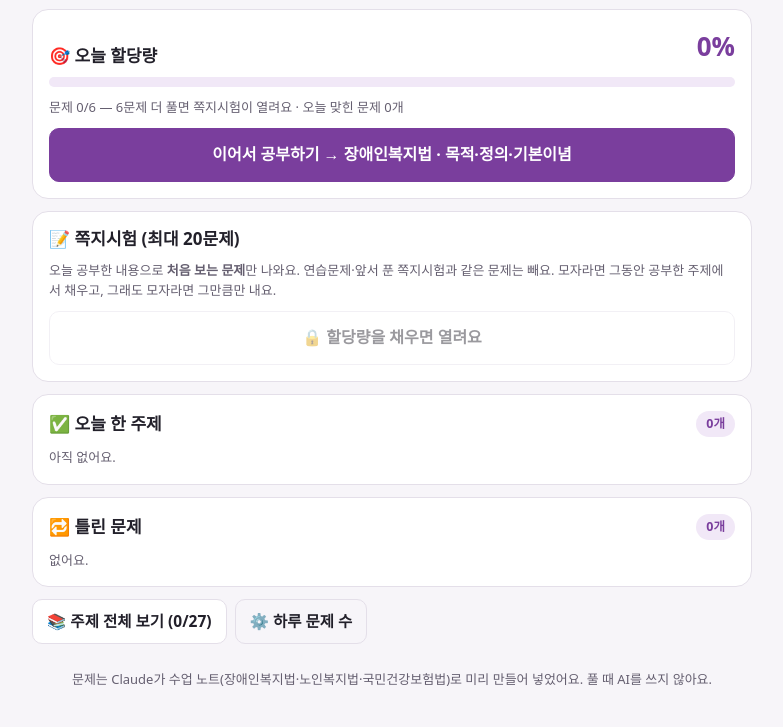
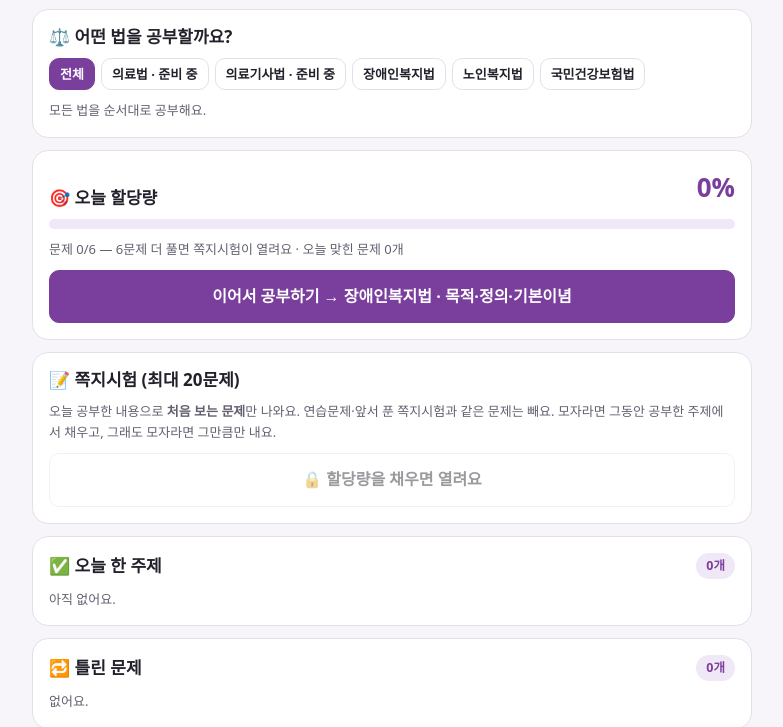
Before and after one commit to jsh020605/jsh020605.github.io, a plain HTML site: page law/index.html in a window 1280 px wide. Shown: the part 92-819 px from the top of the page, without its empty margins (248-1031 px from the left). Drawn offline with Linux system fonts and the light colour scheme.

Commit message:
Add files via upload

```diff
--- a/law/index.html
+++ b/law/index.html
@@ -24,6 +24,7 @@ button{font:inherit;color:inherit;cursor:pointer}
 .appnav span[aria-current]{background:var(--acc);border-color:var(--acc);color:var(--card);font-weight:600}
 .top{display:flex;align-items:center;gap:10px;flex-wrap:wrap;justify-content:space-between}
 .chip{font-size:12.5px;font-weight:600;padding:3px 10px;border-radius:99px;background:var(--acc-soft);color:var(--acc);white-space:nowrap}
+.lawpick{display:flex;flex-wrap:wrap;gap:6px}
 .chip.red{background:var(--bad);color:#fff}
 .sheet{background:var(--card);border:1px solid var(--line);border-radius:16px;padding:16px;display:flex;flex-direction:column;gap:10px}
 .row{display:flex;gap:8px;align-items:center;flex-wrap:wrap}
@@ -77,6 +78,10 @@ const lsSet = (k, v) => { try { localStorage.setItem(k, JSON.stringify(v)); } ca
 const LAW_EXAM = "2026-11-30", QUIZ_N = 20;
 const TOPICS = (window.LAW && window.LAW.topics) || [], TB = Object.fromEntries(TOPICS.map(t => [t.id, t]));
 const LAWS = [...new Set(TOPICS.map(t => t.law))];
+const LAW_MENU = ["의료법", "의료기사법", "장애인복지법", "노인복지법", "국민건강보험법"];   // 고를 수 있는 법 (문제가 없으면 "준비 중")
+const curLaw = () => (S.settings && S.settings.law) || "전체";
+const inLaw = t => curLaw() === "전체" || t.law === curLaw();
+const POOL = () => TOPICS.filter(inLaw);
 
 /* ---- 기록: 이 기기(localStorage) + 로그인돼 있으면 계정(users/{uid}/law/state) ---- */
 let S = Object.assign({ days: {}, topics: {}, wrong: [], seen: {}, settings: { quota: 6 } }, lsGet("law.v1", {}));
@@ -117,9 +122,10 @@ async function initFb() {
 
 /* ---- 공부 순서: 안 한 주제 먼저(노트 순서), 다 했으면 가장 오래전에 한 주제 ---- */
 function nextTopic() {
-  const fresh = TOPICS.find(t => !S.topics[t.id]);
+  const pool = POOL(); if (!pool.length) return null;
+  const fresh = pool.find(t => !S.topics[t.id]);
   if (fresh) return fresh;
-  return TOPICS.slice().sort((a, b) => String(S.topics[a.id].last).localeCompare(String(S.topics[b.id].last)) || (S.topics[a.id].n - S.topics[b.id].n))[0];
+  return pool.slice().sort((a, b) => String(S.topics[a.id].last).localeCompare(String(S.topics[b.id].last)) || (S.topics[a.id].n - S.topics[b.id].n))[0];
 }
 const quotaMet = () => dayOf(today()).ans >= S.settings.quota;
 
@@ -131,7 +137,7 @@ function startTopic(id, onlyWrong) {
   run = { t, qs, i: 0, card: true, pick: null, res: [] }; view = "run"; render(); window.scrollTo(0, 0);
 }
 function startWrong() {
-  const qs = (S.wrong || []).map(k => { const m = k.match(/^(.+)p(\d+)$/), t = m && TB[m[1]], p = t && t.p[+m[2]]; return p ? { key: k, tid: t.id, q: p[0], choices: shuffle(p[1].map((c, j) => ({ c, ok: j === p[2] }))), why: p[3] } : null; }).filter(Boolean);
+  const qs = (S.wrong || []).map(k => { const m = k.match(/^(.+)p(\d+)$/), t = m && TB[m[1]], p = t && t.p[+m[2]]; return p && inLaw(t) ? { key: k, tid: t.id, q: p[0], choices: shuffle(p[1].map((c, j) => ({ c, ok: j === p[2] }))), why: p[3] } : null; }).filter(Boolean);
   if (!qs.length) return;
   run = { t: { id: "_wrong", law: "복습", title: "틀린 문제 다시 풀기", pts: [] }, qs: shuffle(qs).slice(0, 10), i: 0, card: false, pick: null, res: [], wrongRun: true };
   view = "run"; render(); window.scrollTo(0, 0);
@@ -166,7 +172,7 @@ const qs = (a, b) => { if (!a.size || !b.size) return 0; let k = 0; a.forEach(x
 const qCat = st => /(기한|주기|기간|이내|전|후|때|일|년|개월|시기)$/.test(qn(st)) ? "time" : /(사람|주체|기관|자|장|권자|단체|위원회|공단|곳)$/.test(qn(st)) ? "who" : /(근거|법|조항)$/.test(qn(st)) ? "law" : /(금액|비율|원|명|수|%|퍼센트)$/.test(qn(st)) ? "num" : "etc";
 const likePractice = (t, f) => (t.p || []).some(p => qn(p[1][0]) === qn(f[1]) && qs(qg(f[0]), qg(p[0])) >= 0.4);
 function quizPool() {
-  const d = today(), todayIds = dayOf(d).topics, studied = TOPICS.filter(t => S.topics[t.id]).map(t => t.id);
+  const d = today(), todayIds = dayOf(d).topics.filter(id => TB[id] && inLaw(TB[id])), studied = POOL().filter(t => S.topics[t.id]).map(t => t.id);
   const order = [...shuffle(todayIds.slice()), ...shuffle(studied.filter(id => !todayIds.includes(id)))];
   const facts = []; order.forEach(id => { if (TB[id]) (TB[id].f || []).forEach((f, fi) => facts.push({ id, fi, f })); });
   return facts;
@@ -216,23 +222,25 @@ function render() {
 }
 function viewHome() {
   const t0 = today(), x = dayOf(t0), q = S.settings.quota, pct = Math.min(100, Math.round(Math.min(x.ans, q) / q * 100)), met = x.ans >= q, nt = nextTopic();
-  const done = TOPICS.filter(t => S.topics[t.id]).length;
+  const pool = POOL(), done = pool.filter(t => S.topics[t.id]).length, L = curLaw();
   let h = "";
+  h += '<section class="sheet"><h2>⚖️ 어떤 법을 공부할까요?</h2><div class="lawpick">' + ["전체"].concat(LAW_MENU).map(k => { const n = k === "전체" ? TOPICS.length : TOPICS.filter(t => t.law === k).length; return '<button class="btn sm' + (L === k ? " primary" : "") + '" data-act="law" data-id="' + esc(k) + '">' + esc(k) + (n ? "" : " · 준비 중") + "</button>"; }).join("") + '</div><p class="small muted" style="margin:0">' + (L === "전체" ? "모든 법을 순서대로 공부해요." : "공부하기·쪽지시험·틀린 문제가 <b>" + esc(L) + "</b>만 나와요.") + "</p></section>";
+  if (!pool.length) return h + '<div class="notice">📭 <b>' + esc(L) + "</b> 문제는 아직 준비 중이에요. Claude가 수업 노트를 받아 문제를 만들면 여기에 나와요. 지금은 다른 법을 골라 주세요.</div>";
   if (lastRun) h += '<div class="notice ok">✅ <b>' + esc(lastRun.title) + "</b> 끝 · " + lastRun.n + "문제 중 " + lastRun.ok + "개 맞음</div>";
   h += '<section class="sheet"><div class="row" style="justify-content:space-between;align-items:flex-end"><h2>🎯 오늘 할당량</h2><span class="pct' + (met ? " ok" : "") + '">' + pct + '%</span></div><div class="bar' + (met ? " done" : "") + '"><i style="width:' + pct + '%"></i></div><p class="small muted" style="margin:0">' + (met ? "할당량 완료! 아래 쪽지시험을 볼 수 있어요." : "문제 " + Math.min(x.ans, q) + "/" + q + " — " + (q - x.ans) + "문제 더 풀면 쪽지시험이 열려요") + " · 오늘 맞힌 문제 " + x.ok + "개</p>" +
-    '<button class="btn primary big" data-act="next">' + (S.topics[nt.id] ? "복습하기 → " : "이어서 공부하기 → ") + esc(nt.law) + " · " + esc(nt.title) + "</button></section>";
+    '<button class="btn primary big" data-act="next">' + (S.topics[nt.id] ? "복습하기 → " : "이어서 공부하기 → ") + (L === "전체" ? esc(nt.law) + " · " : "") + esc(nt.title) + "</button></section>";
   h += '<section class="sheet"><div class="row" style="justify-content:space-between"><h2>📝 쪽지시험 (최대 ' + QUIZ_N + '문제)</h2>' + (x.quiz ? '<span class="chip">최고 ' + x.quiz.score + "/" + x.quiz.total + "</span>" : "") + '</div><p class="small muted" style="margin:0">오늘 공부한 내용으로 <b>처음 보는 문제</b>만 나와요. 연습문제·앞서 푼 쪽지시험과 같은 문제는 빼요. 모자라면 그동안 공부한 주제에서 채우고, 그래도 모자라면 그만큼만 내요.</p>' +
     '<button class="btn big' + (met ? " primary" : "") + '" data-act="quiz"' + (met ? "" : " disabled") + ">" + (met ? (x.quiz ? "다시 보기" : "쪽지시험 시작") : "🔒 할당량을 채우면 열려요") + "</button></section>";
   const todayT = x.topics.map(id => TB[id]).filter(Boolean);
   h += '<section class="sheet"><div class="row" style="justify-content:space-between"><h2>✅ 오늘 한 주제</h2><span class="chip">' + todayT.length + "개</span></div>" + (todayT.length ? '<ul class="list">' + todayT.map(t => '<li><span class="t"><span class="law">' + esc(t.law) + "</span><b>" + esc(t.title) + '</b></span><button class="btn sm" data-act="study" data-id="' + t.id + '">다시</button></li>').join("") + "</ul>" : '<p class="small muted" style="margin:0">아직 없어요.</p>') + "</section>";
-  const wn = (S.wrong || []).length;
+  const wn = (S.wrong || []).filter(k => { const m = k.match(/^(.+)p\d+$/); return m && TB[m[1]] && inLaw(TB[m[1]]); }).length;
   h += '<section class="sheet"><div class="row" style="justify-content:space-between"><h2>🔁 틀린 문제</h2><span class="chip">' + wn + "개</span></div>" + (wn ? '<button class="btn" data-act="wrong">틀린 문제 다시 풀기 (최대 10개)</button><p class="small muted" style="margin:0">맞히면 목록에서 빠져요.</p>' : '<p class="small muted" style="margin:0">없어요.</p>') + "</section>";
-  h += '<div class="row"><button class="btn" data-act="topics">📚 주제 전체 보기 (' + done + "/" + TOPICS.length + ')</button><button class="btn ghost" data-act="settings">⚙️ 하루 문제 수</button></div>';
+  h += '<div class="row"><button class="btn" data-act="topics">📚 ' + (L === "전체" ? "주제 전체" : esc(L) + " 주제") + ' 보기 (' + done + "/" + pool.length + ')</button><button class="btn ghost" data-act="settings">⚙️ 하루 문제 수</button></div>';
   return h;
 }
 function viewTopics() {
   return '<section class="sheet"><div class="row" style="justify-content:space-between"><h2>📚 주제 전체</h2><button class="btn sm ghost" data-act="home">닫기</button></div>' +
-    LAWS.map(L => '<h3 class="sub">' + esc(L) + "</h3><ul class=\"list\">" + TOPICS.filter(t => t.law === L).map(t => { const s = S.topics[t.id]; return '<li><span class="t"><b>' + esc(t.title) + '</b><span class="small muted">' + (s ? "공부 " + s.n + "번 · 맞힘 " + s.ok + "/" + s.ans : "아직 안 함") + '</span></span><button class="btn sm" data-act="study" data-id="' + t.id + '">' + (s ? "다시" : "시작") + "</button></li>"; }).join("") + "</ul>").join("") + "</section>";
+    LAWS.filter(L => curLaw() === "전체" || L === curLaw()).map(L => '<h3 class="sub">' + esc(L) + "</h3><ul class=\"list\">" + TOPICS.filter(t => t.law === L).map(t => { const s = S.topics[t.id]; return '<li><span class="t"><b>' + esc(t.title) + '</b><span class="small muted">' + (s ? "공부 " + s.n + "번 · 맞힘 " + s.ok + "/" + s.ans : "아직 안 함") + '</span></span><button class="btn sm" data-act="study" data-id="' + t.id + '">' + (s ? "다시" : "시작") + "</button></li>"; }).join("") + "</ul>").join("") + "</section>";
 }
 function viewSettings() {
   return '<section class="sheet"><div class="row" style="justify-content:space-between"><h2>⚙️ 하루 문제 수</h2><button class="btn sm ghost" data-act="home">닫기</button></div><p class="small muted" style="margin:0">주제 하나에 연습문제 3개예요. 5개 이상으로 정해요.</p><div class="row">' +
@@ -267,7 +275,7 @@ function viewResult() {
 document.addEventListener("click", e => {
   const b = e.target.closest("[data-act]"); if (!b || b.disabled) return;
   const a = b.dataset.act, id = b.dataset.id;
-  if (a === "next") return startTopic(nextTopic().id);
+  if (a === "next") { const nt = nextTopic(); return nt ? startTopic(nt.id) : render(); }
   if (a === "study") return startTopic(id);
   if (a === "toQ") { run.card = false; return render(); }
   if (a === "ans") return answer(+id);
@@ -277,6 +285,7 @@ document.addEventListener("click", e => {
   if (a === "qans") return quizAnswer(+id);
   if (a === "qnext") return quizNext();
   if (a === "wrong") return startWrong();
+  if (a === "law") { S.settings.law = id || "전체"; save(); lastRun = null; view = "home"; render(); window.scrollTo(0, 0); return; }
   if (a === "topics" || a === "settings" || a === "home") { view = a; lastRun = a === "home" ? lastRun : null; render(); window.scrollTo(0, 0); return; }
   if (a === "quota") { S.settings.quota = Math.max(5, +id || 6); save(); view = "home"; return render(); }
 });
```
